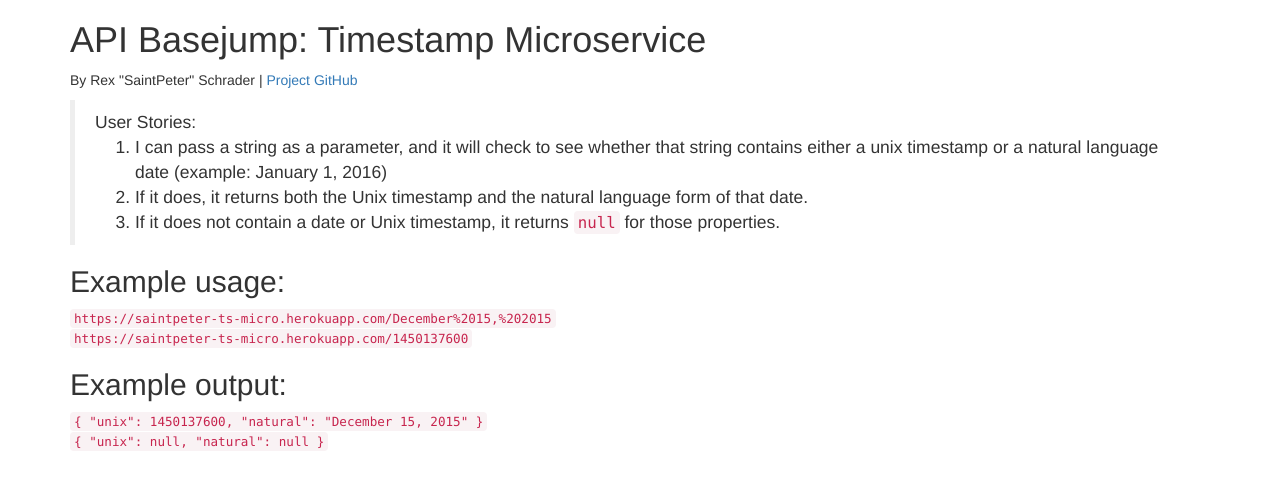
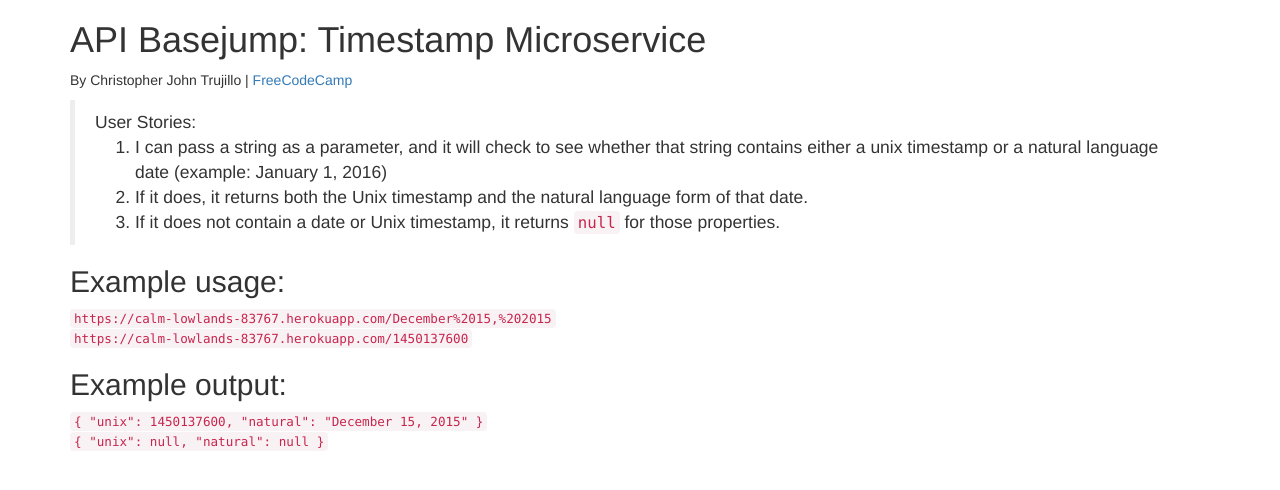
Before and after one commit to GEOAT-OC-26/timestamp, a website: page client/index.html in a window 1280 px wide. Drawn offline with nearby package versions, Linux system fonts and the light colour scheme.

Commit message:
change text of index

```diff
--- a/client/index.html
+++ b/client/index.html
@@ -9,8 +9,8 @@
 <body>
 <div class="container">
     <h1 class="header">API Basejump: Timestamp Microservice</h1>
-    <p>By Rex "SaintPeter" Schrader |
-        <a href="https://github.com/SaintPeter/basejump-timestamp-microservice">Project GitHub</a></p>
+    <p>By Christopher John Trujillo |
+        <a href="https://FreeCodeCamp.com">FreeCodeCamp</a></p>
     <blockquote>User Stories:
         <ol>
             <li>I can pass a string as a parameter, and it will check to see whether that string contains either a unix
@@ -21,8 +21,8 @@
         </ol>
     </blockquote>
     <h2>Example usage:</h2>
-    <code>https://saintpeter-ts-micro.herokuapp.com/December%2015,%202015</code><br>
-    <code>https://saintpeter-ts-micro.herokuapp.com/1450137600</code>
+    <code>https://calm-lowlands-83767.herokuapp.com/December%2015,%202015</code><br>
+    <code>https://calm-lowlands-83767.herokuapp.com/1450137600</code>
     <h2>Example output:</h2>
     <code>{ "unix": 1450137600, "natural": "December 15, 2015" }</code><br>
     <code>{ "unix": null, "natural": null }</code>
```
